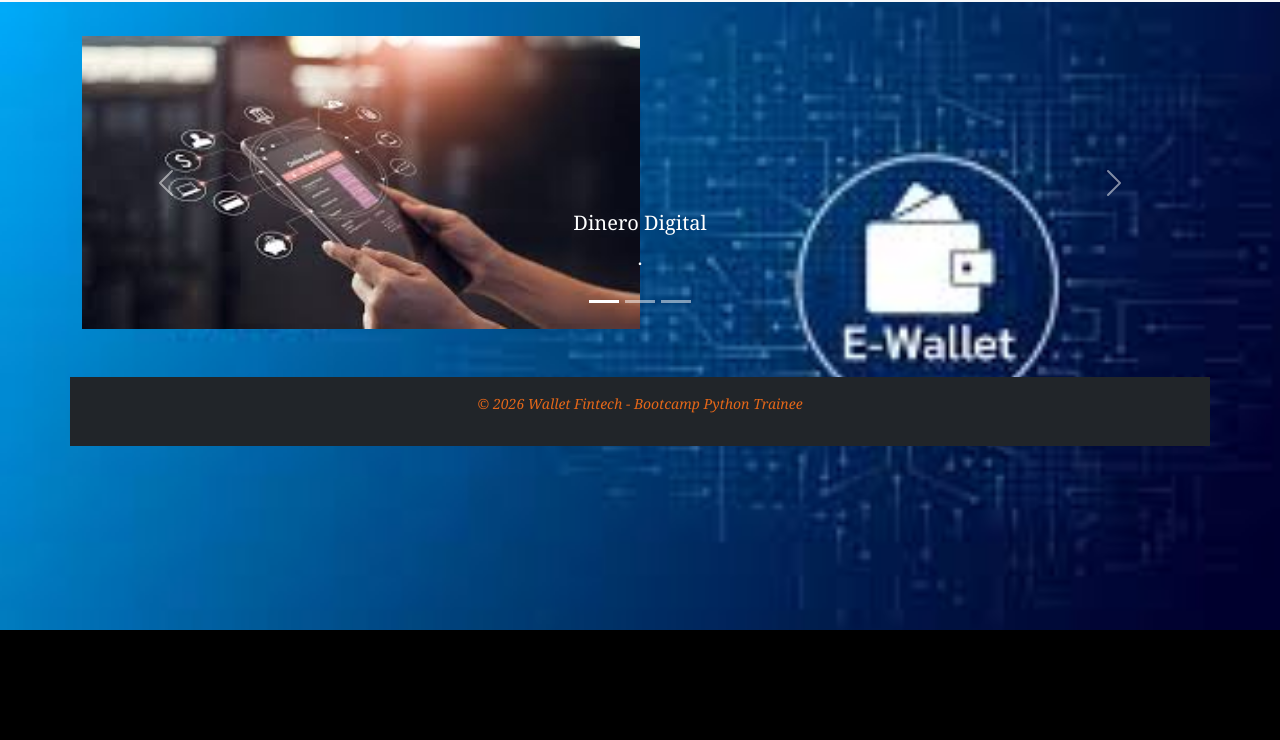
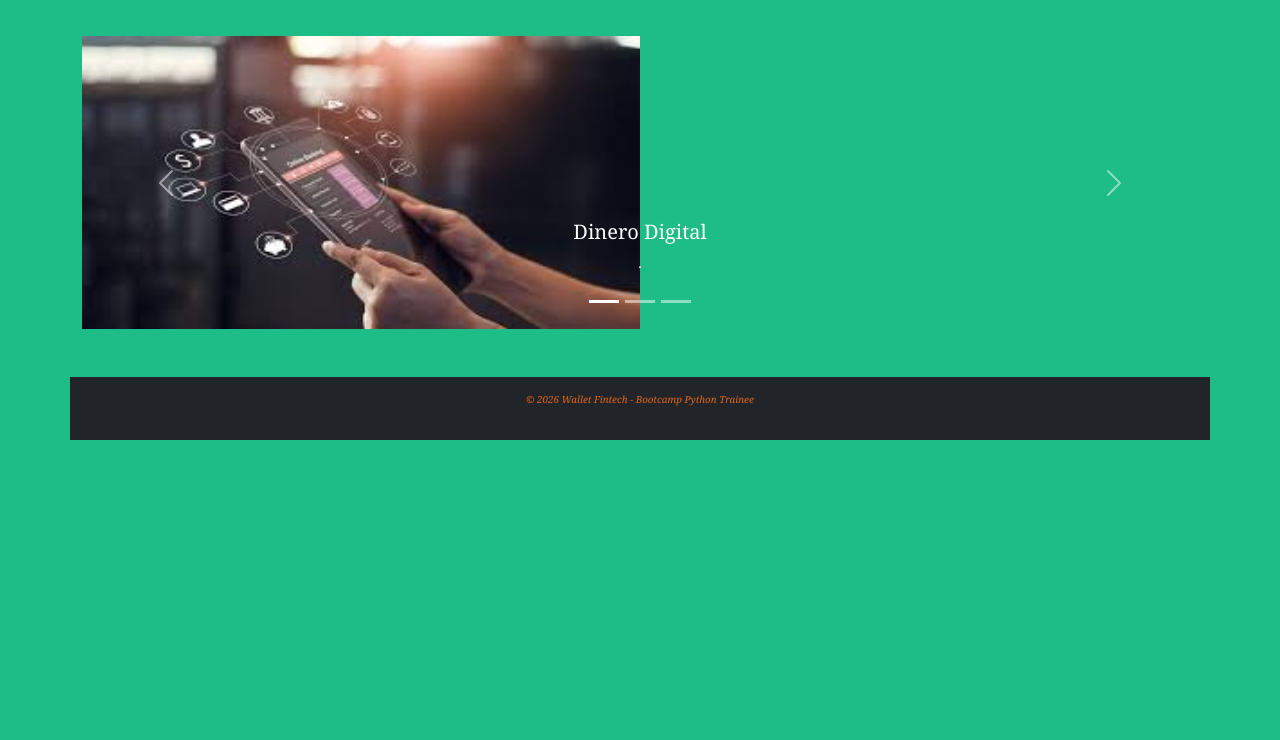
Before and after one commit to gcrispi/T2_AlkeWallet, a plain HTML site: page index.html in a window 1280 px wide. Shown: the part 60-800 px from the top of the page. Drawn offline with nearby package versions, Linux system fonts and the light colour scheme.

Commit message:
Modifica JS saldo y Css fondo

```diff
--- a/css/estilos.css
+++ b/css/estilos.css
@@ -4,10 +4,10 @@ Estilo para sitio web wallet
 
 body {
     font-family: Georgia, 'Times New Roman', Times, serif;
-    background-color: black;
-    font-size: 20px;
+    background-color: rgb(30, 188, 135);
+    font-size: 14px;
     text-align: justify;
-    background-image: url("../img/fondowallet.jpg");
+    /*background-image: url("../img/fondowallet.jpg");*/
     background-repeat: no-repeat;
     background-size: cover;
 }
```
Also changed, not shown: Readme Proyecto 2 - Bootcamp Python.txt (added).
